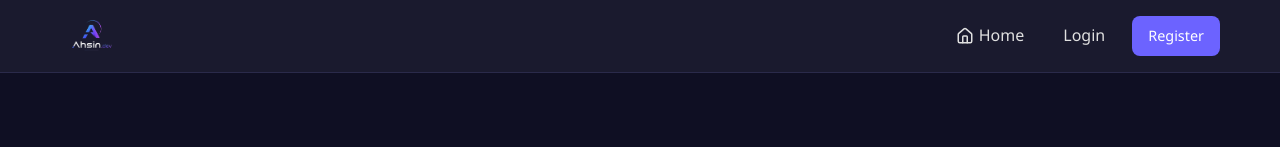
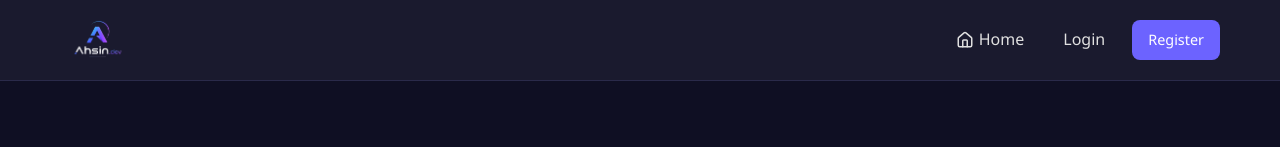
Before and after one commit to mukeshlakra39-svg/Ahsin.dev, a React (Vite) app in the folder client/: page / in a window 1280 px wide. Shown: the top 147 px of the page. Built offline with nearby package versions, Linux system fonts and the light colour scheme; no server answers.

Commit message:
fix: increased logo size to 50px + brightness

```diff
--- a/client/src/App.css
+++ b/client/src/App.css
@@ -60,9 +60,10 @@ a {
 }
 
 .nav-logo-img {
-  height: 42px;
+  height: 50px;
   width: auto;
   object-fit: contain;
+  filter: brightness(1.1);
 }
 
 .logo-accent {
```
